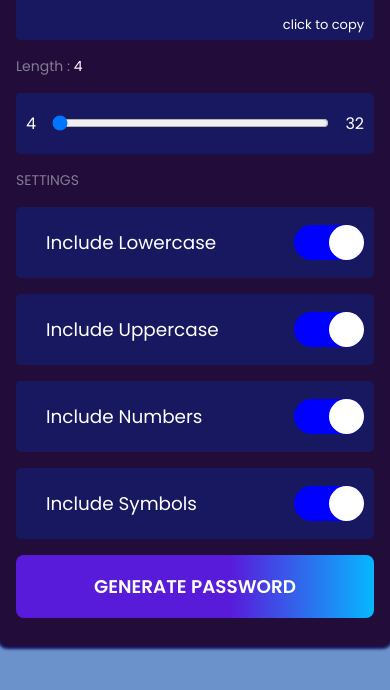
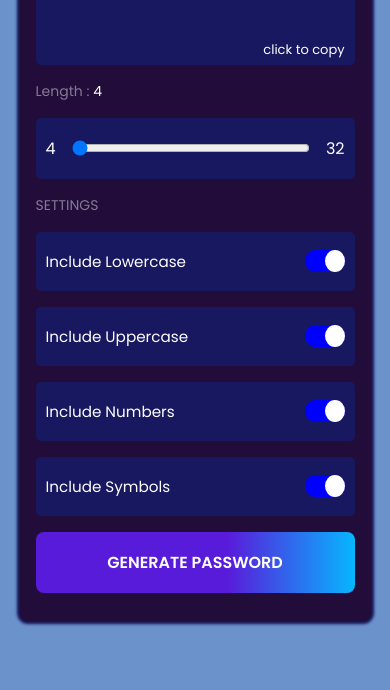
Before and after one commit to ashish-kumardev/javascript-mini-projects, a plain HTML site: page Password generator/index.html in a window 390 px wide. Shown: the part 148-838 px from the top of the page. Drawn offline with Linux system fonts and the light colour scheme.

Commit message:
add media queries

```diff
--- a/Password generator/style.css
+++ b/Password generator/style.css
@@ -148,3 +148,29 @@ body {
   cursor: pointer;
   margin-bottom: .75rem;
 }
+
+@media screen and (max-width : 428px) {
+  .pass-container{
+    width: 90%;
+  }
+
+  .value-box .value{
+    font-size: .75rem;
+    overflow: auto;
+    width: 80%;
+  }
+
+  .option-title{
+    margin-left: 0;
+    font-size: .95rem;
+  }
+
+  .option.off{
+    width: 40px;
+    height: 22px;
+  }
+
+  .generate-pass{
+    font-size: 1rem;
+  }
+}
```
